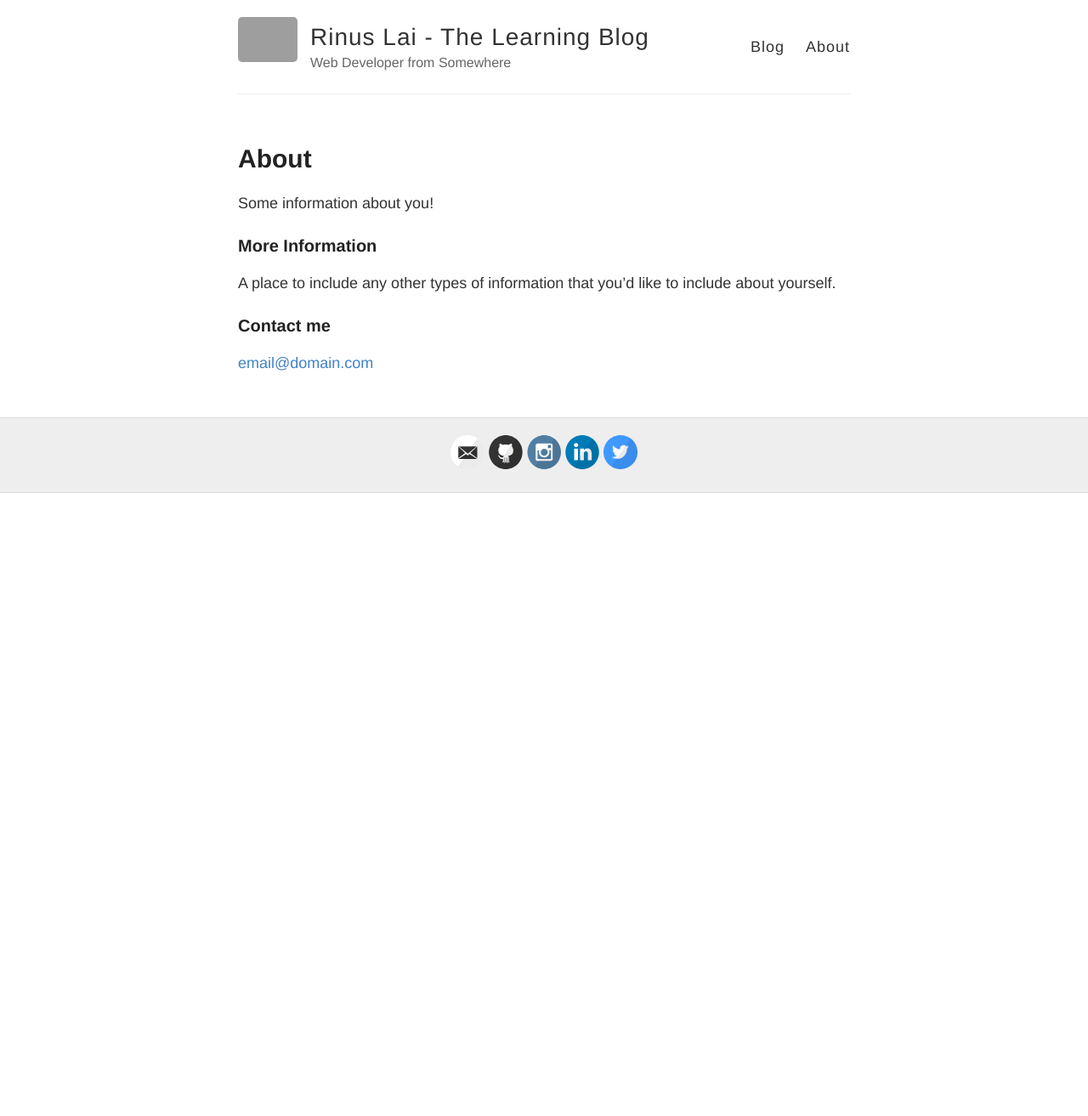
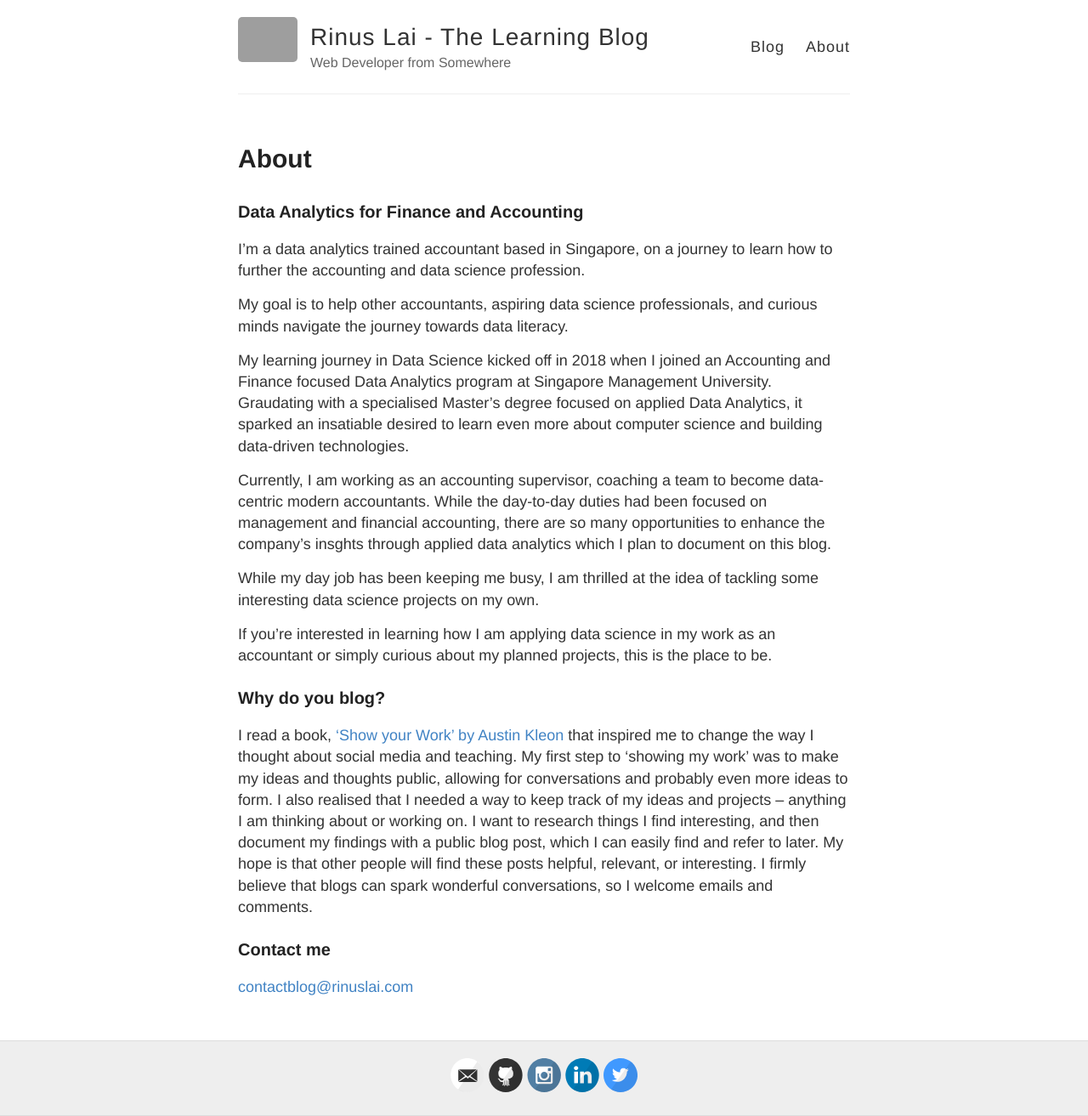
Before and after one commit to LHCRpyr/LHCRpyr.github.io, a Jekyll site: the page built from about.md, in a window 1280 px wide. Shown: the whole page at 85% size. Built offline with Jekyll 4.4.1, drawn with Linux system fonts in a browser that asks for light colours; before the commit the page ends 900 px from its top, so only the background shows below that; grey boxes are pictures that could not be loaded.

Commit message:
Update about.md

```diff
--- a/about.md
+++ b/about.md
@@ -4,12 +4,25 @@ title: About
 permalink: /about/
 ---
 
-Some information about you!
+### Data Analytics for Finance and Accounting
 
-### More Information
+I'm a data analytics trained accountant based in Singapore, on a journey to learn how to further the accounting and data science profession.
 
-A place to include any other types of information that you'd like to include about yourself.
+My goal is to help other accountants, aspiring data science professionals, and curious minds navigate the journey towards data literacy.
+
+My learning journey in Data Science kicked off in 2018 when I joined an Accounting and Finance focused Data Analytics program at Singapore Management University. Graudating with a specialised Master's degree focused on applied Data Analytics, it sparked an insatiable desired to learn even more about computer science and building data-driven technologies.
+
+Currently, I am working as an accounting supervisor, coaching a team to become data-centric modern accountants. While the day-to-day duties had been focused on management and financial accounting, there are so many opportunities to enhance the company's insghts through applied data analytics which I plan to document on this blog.
+
+While my day job has been keeping me busy, I am thrilled at the idea of tackling some interesting data science projects on my own.
+
+If you're interested in learning how I am applying data science in my work as an accountant or simply curious about my planned projects, this is the place to be.
+
+### Why do you blog?
+
+I read a book, ['Show your Work' by Austin Kleon](https://www.amazon.com/Show-Your-Work-Austin-Kleon/dp/076117897X/ref=sr_1_1?dchild=1&keywords=show+your+work&qid=1622117174&sr=8-1) that inspired me to change the way I thought about social media and teaching. My first step to 'showing my work' was to make my ideas and thoughts public, allowing for conversations and probably even more ideas to form.
+I also realised that I needed a way to keep track of my ideas and projects – anything I am thinking about or working on. I want to research things I find interesting, and then document my findings with a public blog post, which I can easily find and refer to later. My hope is that other people will find these posts helpful, relevant, or interesting. I firmly believe that blogs can spark wonderful conversations, so I welcome emails and comments.
 
 ### Contact me
 
-[email@domain.com](mailto:email@domain.com)
+[contactblog@rinuslai.com](mailto:contactblog@rinuslai.com)
```
